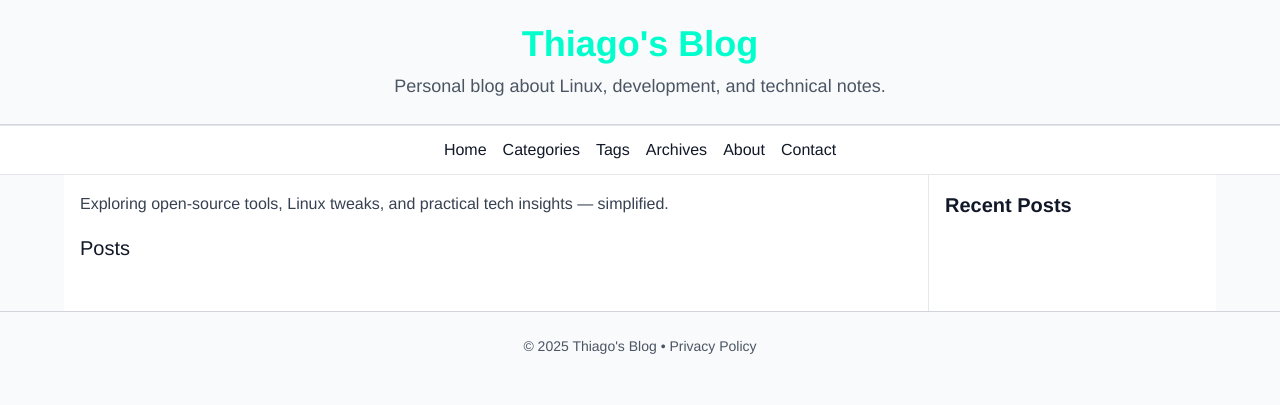
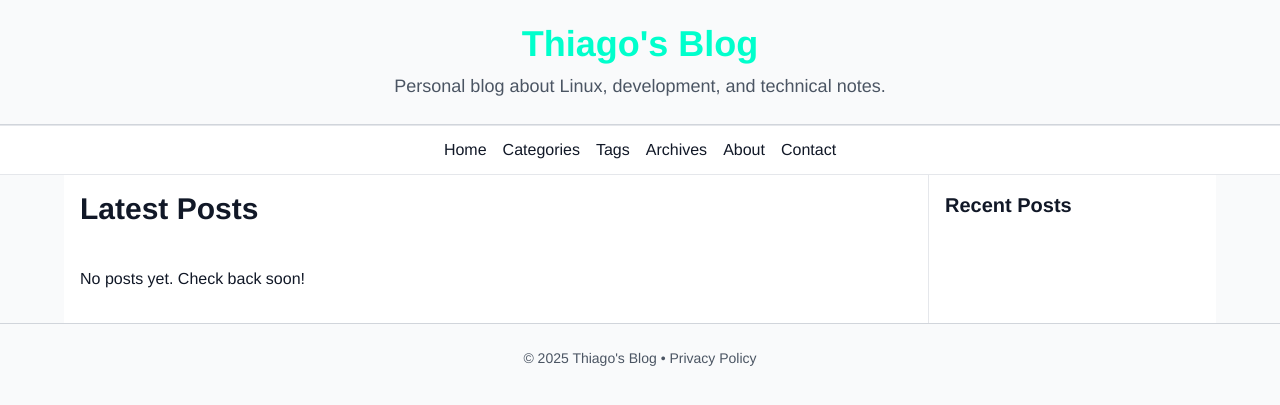
Before and after one commit to tfarina/tfarina.github.io, a Jekyll site: the page built from index.html, in a window 1280 px wide. Shown: the top 405 px of the page. Built offline with Jekyll 4.4.1, drawn with Linux system fonts in a browser that asks for light colours; nearby versions of some CDN libraries.

Commit message:
revamp: replace homepage with paginated post listing layout
- Replaced the previous static index.html with a paginated list of blog posts
- Added two-column responsive grid for better readability and balance
- Included post excerpts, dates, and clean "Read more" links
- Implemented pagination navigation with previous/next controls
- Retained minimal and consistent styling matching the site’s base layout

Signed-off-by: Thiago Farina <tfransosi@gmail.com>

```diff
--- a/index.html
+++ b/index.html
@@ -1,26 +1,54 @@
 ---
 layout: default
+title: Home
+pagination:
+enabled: true
 ---
 
-<div class="home">
+<div class="home prose max-w-none">
+  <header class="mb-10">
+    <h1 class="text-3xl font-bold mb-2">Latest Posts</h1>
+    <!--<p class="text-gray-600 text-lg">...</p>-->
+  </header>
 
-  <p class="text-gray-700 leading-relaxed">
-    Exploring open-source tools, Linux tweaks, and practical tech insights — simplified.
-  </p>
-
-  <h1 class="page-heading">Posts</h1>
-
-  <div class="mt-8 space-y-8">
-    {% for post in site.posts limit:5 %}
-    <article class="bg-white p-6 rounded-2xl shadow-md">
-      <h3 class="text-xl font-bold text-[#00ffcc] mb-1">
+  {% if paginator.posts %}
+  <div class="grid gap-8 md:grid-cols-2">
+    {% for post in paginator.posts %}
+    <article class="border border-gray-200 rounded-xl p-6 shadow-sm hover:shadow-md transition-shadow">
+      <h2 class="text-2xl font-semibold mb-2">
 	<a href="{{ post.url | relative_url }}" class="hover:underline">{{ post.title }}</a>
-      </h3>
-      <p class="text-sm text-gray-500 mb-3">{{ post.date | date: "%B %d, %Y" }}</p>
-      <p class="text-gray-700">{{ post.excerpt | strip_html | truncate: 160 }}</p>
-      <a href="{{ post.url | relative_url }}" class="text-[#ff00ff] hover:underline mt-2 inline-block">Read more →</a>
+      </h2>
+      <p class="text-sm text-gray-500 mb-3">
+	{{ post.date | date: "%B %d, %Y" }}
+	{% if post.category %} • {{ post.category }}{% endif %}
+      </p>
+      {% if post.excerpt %}
+      <p class="text-gray-700 mb-3">{{ post.excerpt | strip_html | truncate: 180 }}</p>
+      {% endif %}
+      <a href="{{ post.url | relative_url }}" class="text-blue-600 hover:underline font-medium">
+	Read more →
+      </a>
     </article>
     {% endfor %}
   </div>
+  {% else %}
+  <p>No posts yet. Check back soon!</p>
+  {% endif %}
 
+  <!-- Pagination -->
+  {% if paginator.total_pages > 1 %}
+  <nav class="pagination mt-10 flex justify-center items-center gap-4">
+    {% if paginator.previous_page %}
+    <a href="{{ paginator.previous_page_path | relative_url }}" class="px-4 py-2 border rounded hover:bg-gray-100">← Newer Posts</a>
+    {% endif %}
+
+    <span class="text-gray-500">
+      Page {{ paginator.page }} of {{ paginator.total_pages }}
+    </span>
+
+    {% if paginator.next_page %}
+    <a href="{{ paginator.next_page_path | relative_url }}" class="px-4 py-2 border rounded hover:bg-gray-100">Older Posts →</a>
+    {% endif %}
+  </nav>
+  {% endif %}
 </div>
```
